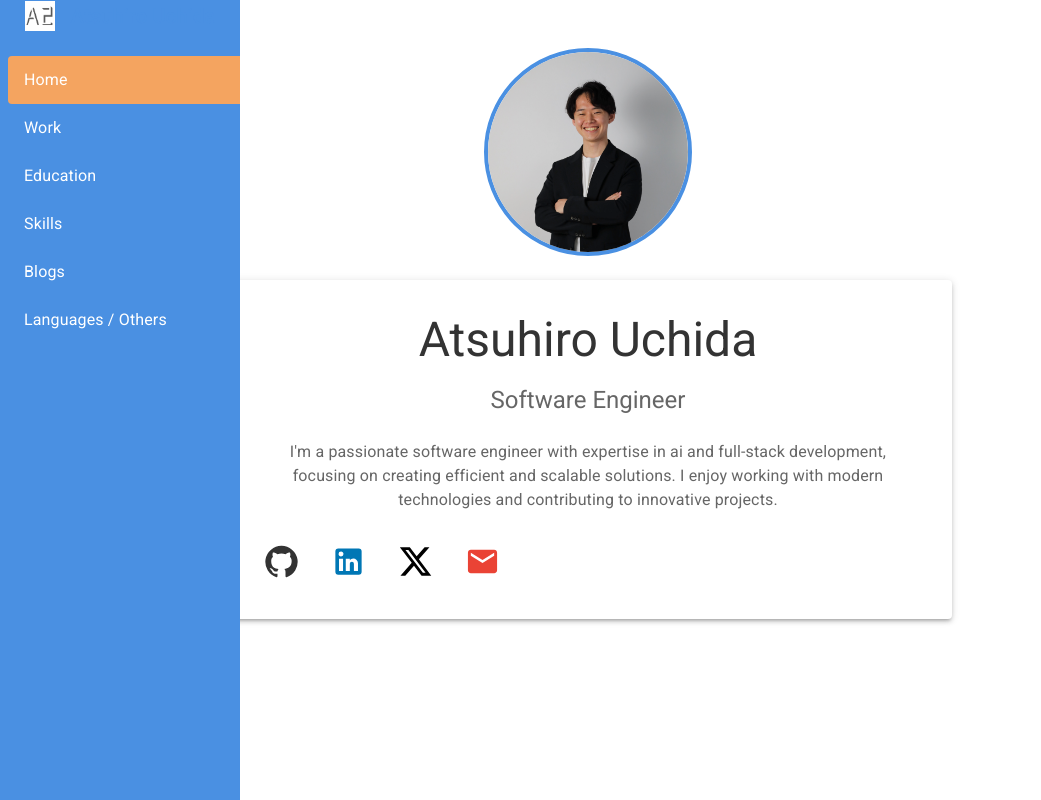
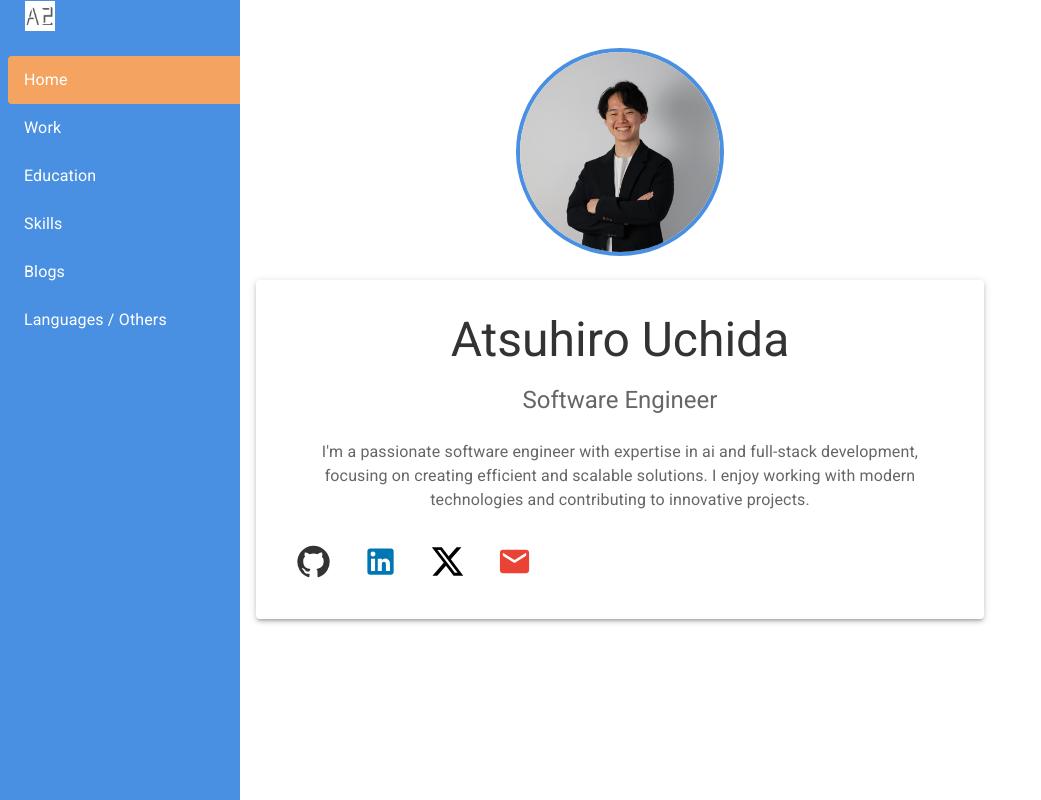
Before and after one commit to timtoronto634/timtoronto634.github.io, a React (Vite) app: page / in a window 1280 px wide. Shown: the whole page, without its empty margins (0-1041 px from the left). Built offline with nearby package versions, Linux system fonts and the light colour scheme.

Commit message:
fix: adjust padding in Home component for consistent layout

```diff
--- a/src/components/Home.tsx
+++ b/src/components/Home.tsx
@@ -85,7 +85,7 @@ export const Home: React.FC = () => {
         spacing: 4,
         maxWidth: 800,
         mx: 'auto',
-        pt: 4,
+        p: 4,
       }}
     >
       <Avatar
```
